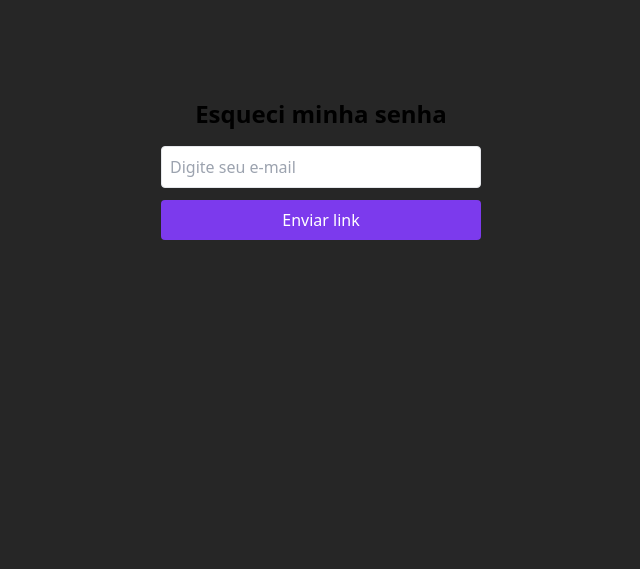
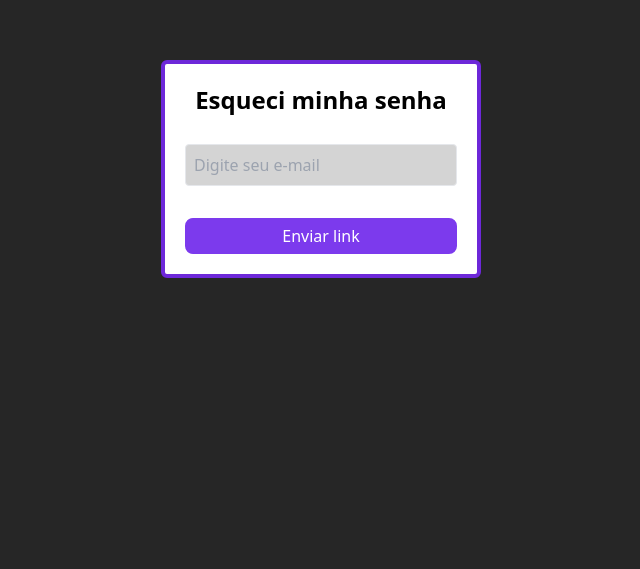
Before and after one commit to iamgizas/affiliate-project, a React (Create React App) app in the folder front/: page /forgot-password in a window 1280 px wide. Shown: the part 231-800 px from the top of the page, without its empty margins (319-959 px from the left). Built offline with nearby package versions, Linux system fonts and the light colour scheme.

Commit message:
[CREATE]: Form from Forgot Password page changed

```diff
--- a/front/src/pages/user-forms/forgot-password/page.jsx
+++ b/front/src/pages/user-forms/forgot-password/page.jsx
@@ -21,12 +21,12 @@ const ForgotPassword = () => {
     };
 
     return (
-        <div className="flex flex-col items-center justify-center min-h-screen">
-            <h2 className="text-2xl font-bold mb-4">Esqueci minha senha</h2>
-            <form onSubmit={handleSubmit} className="flex flex-col gap-3 w-80">
+        <div className="flex flex-col items-center justify-center h-screen">
+            <form onSubmit={handleSubmit} className="flex flex-col gap-3 w-80 p-5 bg-white border-4 border-violet-700 rounded-md">
+                <h2 className="flex justify-center text-2xl font-bold mb-4">Esqueci minha senha</h2>
                 <input
                 type="email"
-                className="border rounded p-2"
+                className="border rounded p-2 bg-neutral-300"
                 placeholder="Digite seu e-mail"
                 value={email}
                 onChange={(e) => setEmail(e.target.value)}
@@ -34,7 +34,8 @@ const ForgotPassword = () => {
                 />
                 <button
                 type="submit"
-                className="bg-violet-600 hover:bg-violet-700 text-white rounded p-2"
+                className="mt-5 rounded-lg text-white border-2 border-violet-600 bg-violet-600 py-1 w-full
+                hover:bg-transparent hover:text-violet-700 hover:font-semibold transition duration-500"
                 >
                 Enviar link
                 </button>
```
